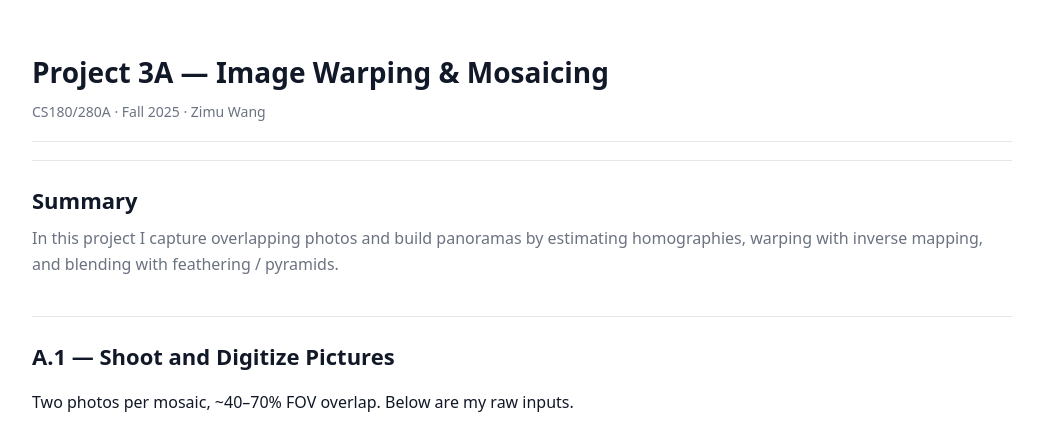
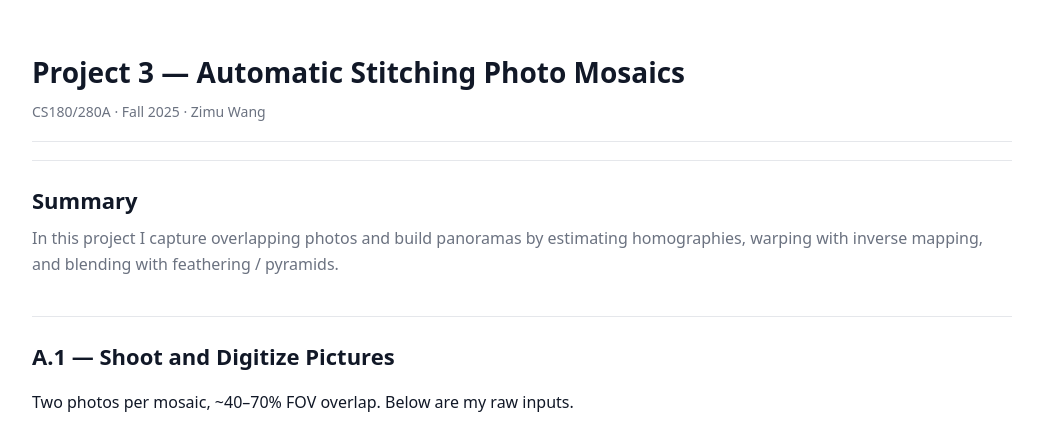
Before and after one commit to Marrrrrrrrrrtin/Marrrrrrrrrrtin.github.io, a plain HTML site: page compsci180/4/index.html in a window 1280 px wide. Shown: the top 428 px of the page, without its empty margins (118-1161 px from the left). Drawn offline with nearby package versions, Linux system fonts and the light colour scheme.

Commit message:
proj3b title

```diff
--- a/compsci180/4/index.html
+++ b/compsci180/4/index.html
@@ -61,7 +61,7 @@
 <body>
   <div class="wrap">
     <header>
-      <h1>Project 3A — Image Warping &amp; Mosaicing</h1>
+      <h1>Project 3 — Automatic Stitching Photo Mosaics</h1>
       <div class="sub">CS180/280A · Fall 2025 · Zimu Wang</div>
     </header>
 
```
